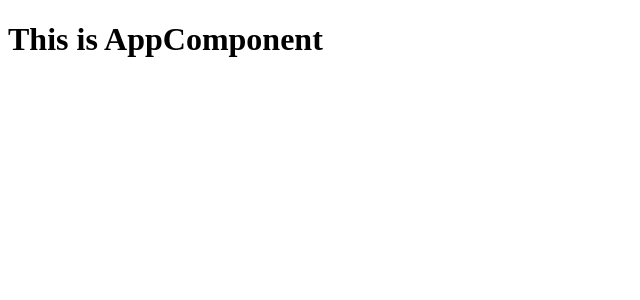
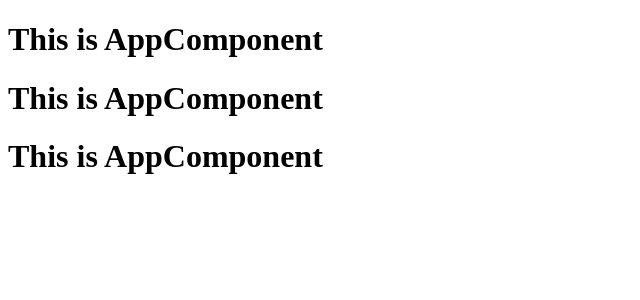
Before and after one commit to sushilshinde/angular-task-manager-app, an Angular app: page / in a window 1280 px wide. Shown: the top 300 px of the page, without its empty margins (0-640 px from the left). Built offline with nearby package versions, Linux system fonts and the light colour scheme.

Commit message:
commit-02

```diff
--- a/src/app/app.component.html
+++ b/src/app/app.component.html
@@ -1 +1,2 @@
 <h1>This is AppComponent</h1>
+<h1>This is AppComponent</h1><h1>This is AppComponent</h1>
```
